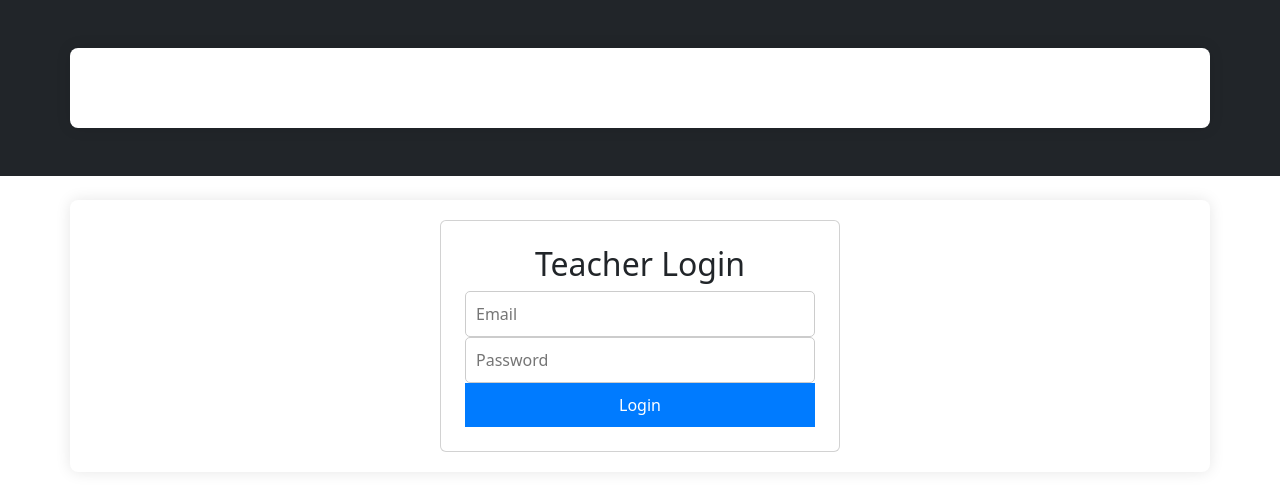
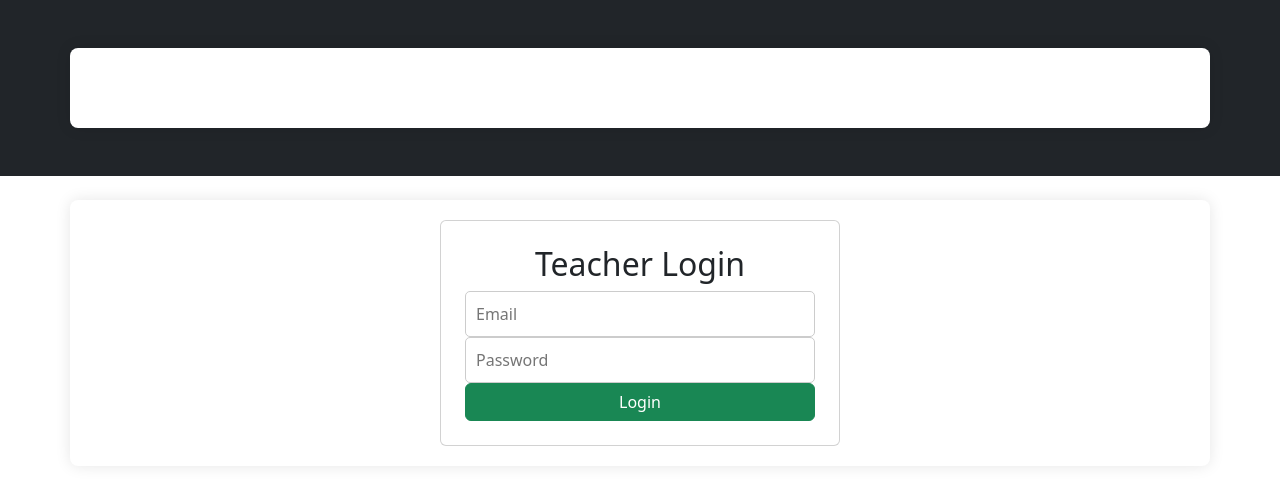
Before and after one commit to Sunbeam-nternship-25/Feedback_Frontend, a React (Create React App) app: page /login in a window 1280 px wide. Shown: the top 490 px of the page. Built offline with nearby package versions, Linux system fonts and the light colour scheme.

Commit message:
upadated login code

```diff
--- a/src/pages/TeacherLogin.js
+++ b/src/pages/TeacherLogin.js
@@ -3,7 +3,7 @@ import axios from 'axios';
 import { useNavigate } from 'react-router-dom';
 
 function TeacherLogin() {
-  const [formData, setFormData] = useState({ email:'', password:'' });
+  const [formData, setFormData] = useState({ email: '', password: '' });
   const [error, setError] = useState('');
   const navigate = useNavigate();
 
@@ -13,10 +13,14 @@ function TeacherLogin() {
     e.preventDefault();
     axios.post('http://localhost:5000/teachers/login', formData)
       .then(response => {
-        localStorage.setItem('token', response.data.data.token);
-        alert('Login successful!');
-        setError('');
-        navigate('/dashboard');
+        if (response.data && response.data.data && response.data.data.token) {
+          localStorage.setItem('token', response.data.data.token);
+          alert('Login successful!');
+          setError('');
+          navigate('/dashboard');
+        } else {
+          setError('Token missing in response');
+        }
       })
       .catch(() => setError('Login failed. Check your credentials.'));
   };
@@ -28,7 +32,7 @@ function TeacherLogin() {
       <form onSubmit={handleSubmit}>
         <input name="email" type="email" value={formData.email} onChange={handleChange} placeholder="Email" required />
         <input name="password" type="password" value={formData.password} onChange={handleChange} placeholder="Password" required />
-        <button type="submit">Login</button>
+        <button type="submit" className="btn btn-success w-100">Login</button>
       </form>
     </div>
   );
```
